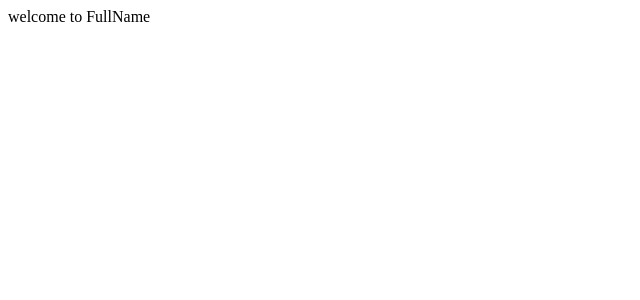
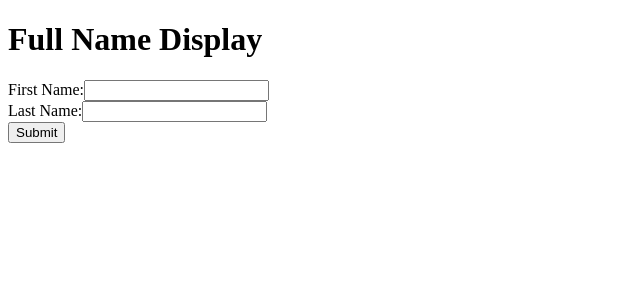
Before and after one commit to NalinaDevdasMeshram/FullName, a React (Vite) app in the folder DisplayFullName/: page / in a window 1280 px wide. Shown: the top 300 px of the page, without its empty margins (0-640 px from the left). Built offline with nearby package versions, Linux system fonts and the light colour scheme.

Commit message:
fullname

```diff
--- a/DisplayFullName/src/Component/FullName.jsx
+++ b/DisplayFullName/src/Component/FullName.jsx
@@ -1,8 +1,27 @@
+import { useState } from "react";
 
  const FullName = ()=>{
+    const [firstname, setFirstname] = useState('');
+    const [lastname, setLastname]  = useState('');
+    const [fullname, setFullname] = useState('')
+   const handleSubmit =(e)=>{
+       e.preventDefault();
+        setFullname (`${firstname} ${lastname}`);
+    }
     return (
         <div>
-            welcome to FullName
+            <form onSubmit={handleSubmit}>
+            <h1>Full Name Display</h1>
+            <div>
+            First Name:<input type="text" name="firstname" id="firstname"  value={firstname}
+            onChange={(e)=>setFirstname(e.target.value)}required/>
+           </div>
+           <div>
+            Last Name:<input type="text" name="lastname" id="lastname"  value={lastname}  onChange={(e)=>setLastname(e.target.value)}required/>
+            </div>
+            <button type="submit">Submit</button>
+        </form>
+        {fullname && <p>Full Name:{fullname}</p>}
         </div>
     )
  }
```
